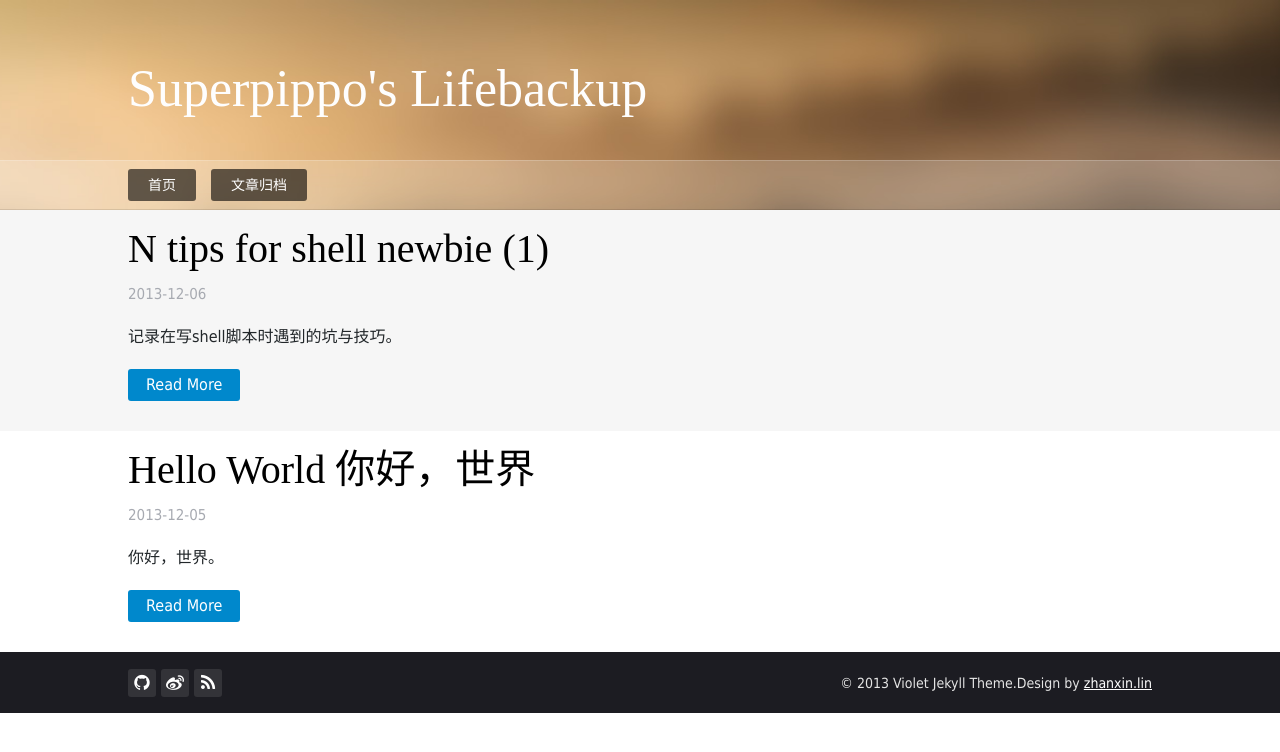
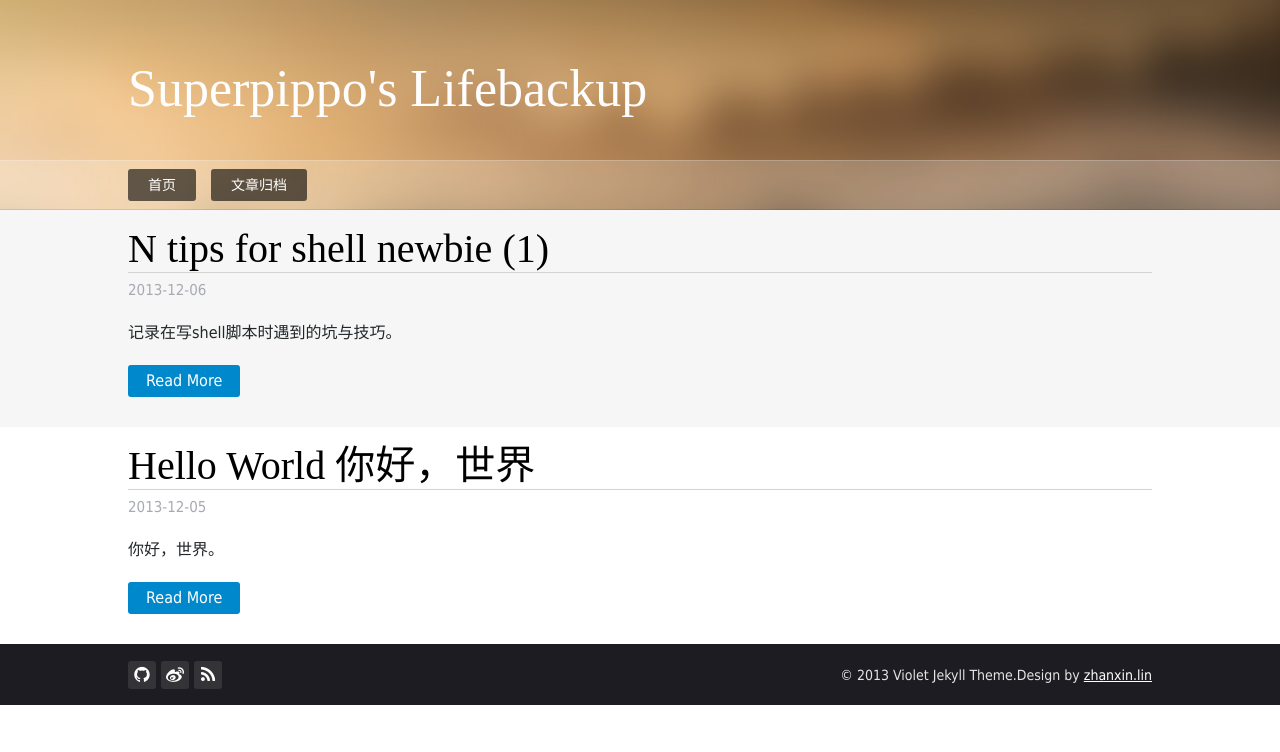
Before and after one commit to Huang-Wei/huang-wei.github.io, a Jekyll site: the page built from index.html, in a window 1280 px wide. Shown: the top 752 px of the page. Built offline with Jekyll 4.4.1, drawn with Linux system fonts in a browser that asks for light colours; nearby versions of some CDN libraries; some web fonts are replaced; Markdown is read by kramdown in place of the engine named in the settings; the list of posts is cut into pages by our own code.

Commit message:
modify css

```diff
--- a/themes/violet/css/style.css
+++ b/themes/violet/css/style.css
@@ -358,7 +358,7 @@
 
 /* =Post
 --------------------------------------*/
-.main-article-title,
+.main-article-title {border-bottom: 1px solid #d3d3d3;}
 .main-article-title a {
     font-size: 40px;
     line-height: 46px;
@@ -420,7 +420,7 @@
 }
 .main-article h2 { font-size: 28px; margin-bottom: 6px; margin-top: 6px; font-weight: bold; border-bottom: 1px solid #eee; }
 .main-article h3 { font-size: 24px; margin-bottom: 6px; margin-top: 6px; }
-.main-article h4 { font-size: 20px; margin-bottom: 20px; margin-top: 36px;}
+.main-article h4 { font-size: 20px; margin-bottom: 20px; margin-top: 36px; padding-bottom: 10px;}
 .main-article h5 { font-size: 18px; margin-bottom: 20px; margin-top: 36px;font-weight: bold; }
 .main-article pre {
     margin: 30px 0px 30px 0px;
```
